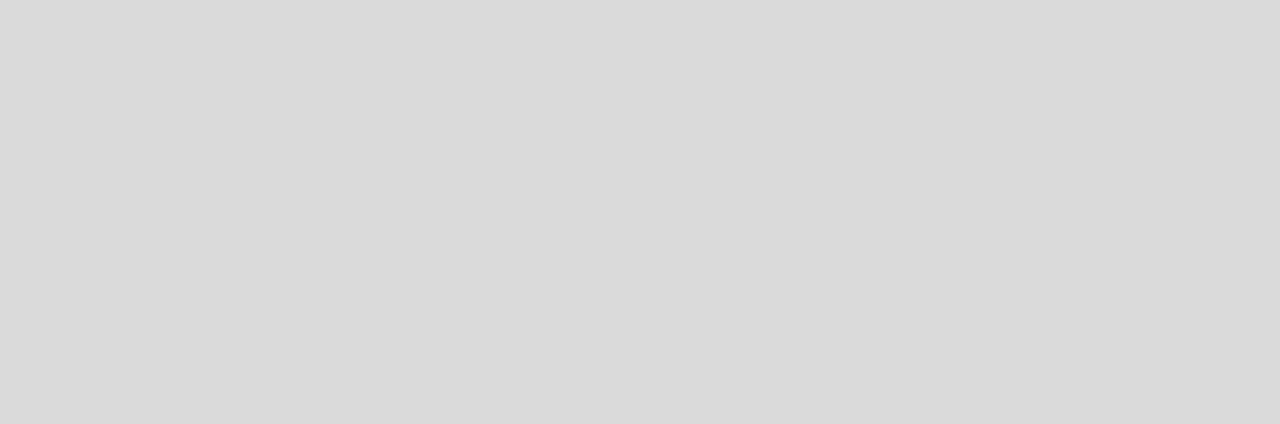
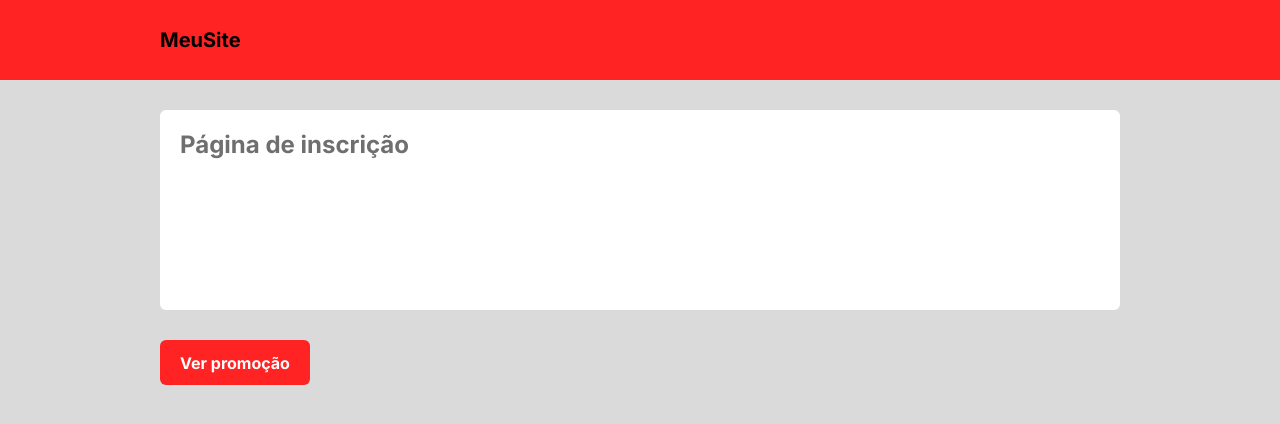
Before and after one commit to Djalves424/Projeto-1-exercicio-de-rotas, a React (Vite) app: page /sub in a window 1280 px wide. Before the commit this address had no page. Shown: the top 424 px of the page. Built offline with nearby package versions, Linux system fonts and the light colour scheme.

Commit message:
Subscription component layout created

```diff
--- a/src/App.tsx
+++ b/src/App.tsx
@@ -2,6 +2,7 @@ import { BrowserRouter, Route, Routes } from "react-router-dom";
 import Home from "./routes/Home"
 import HomeBody from "./routes//Home/HomeBody"
 import Promotion from "./routes/Home/Promotion"
+import Subscription from "./routes/Home/Subscription"
 
 function App() {
   return (
@@ -10,7 +11,7 @@ function App() {
         <Route path="/" element={<Home />} >
         <Route index element={<HomeBody />} />
         <Route path="promotion" element={<Promotion />} />
-
+        <Route path="sub" element={<Subscription />} />
         </Route>
       </Routes>
     </BrowserRouter>
--- /dev/null
+++ b/src/routes/Home/Subscription/index.tsx
@@ -0,0 +1,19 @@
+import Card from "../../../components/Header/Card";
+import Button from "../../../components/Header/Button";
+
+export default function Subscription() {
+  return (
+    <main>
+      <section>
+        <div className="container">
+          <div className="mt30 mb30">
+            <Card title="Página de inscrição" />
+          </div>
+          <div className="dflex">
+            <Button text="Ver promoção" />
+          </div>
+        </div>
+      </section>
+    </main>
+  );
+}
```
